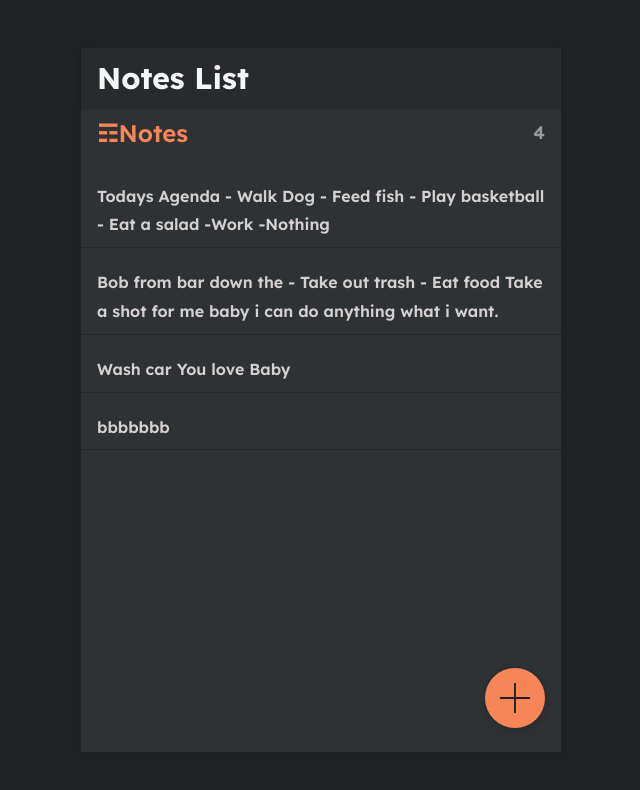
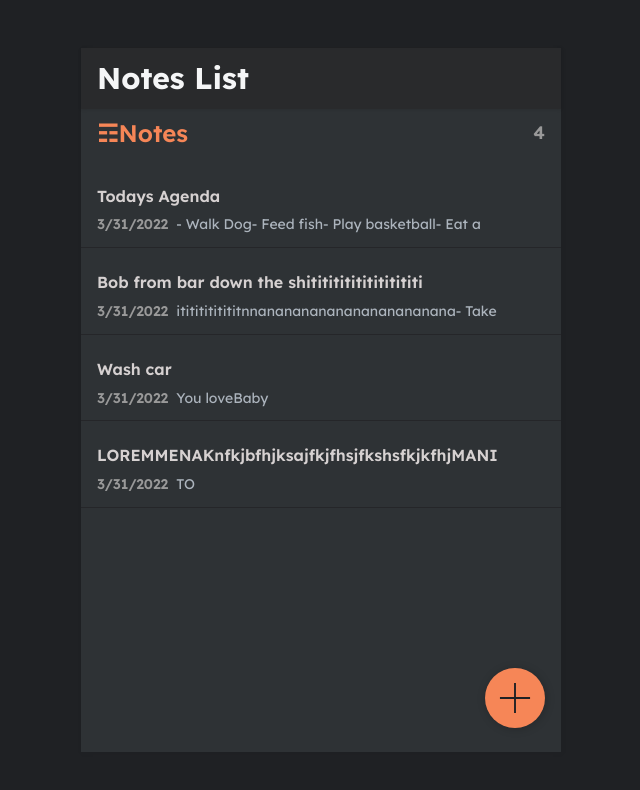
Before and after one commit to Z3r0J/react-note-app, a React (Create React App) app: page / in a window 1280 px wide. Shown: the top 790 px of the page, without its empty margins (319-959 px from the left). Built offline with nearby package versions, Linux system fonts and the light colour scheme; data requests are answered from the project's data file.

Commit message:
Last Commit

```diff
--- a/db.json
+++ b/db.json
@@ -7,8 +7,8 @@
     },
     {
       "id": 2,
-      "body": "Bob from bar down the \n\n- Take out trash\n- Eat food\nTake a shot for me baby i can do anything what i want.",
-      "updated": "2022-03-31T02:00:43.910Z"
+      "body": "Bob from bar down the shititititititititititiititititititit\nnnanananananan\nananananana\n\n- Take out trash\n- Eat food\nTake a shot for me baby i can do anything what i want.",
+      "updated": "2022-03-31T03:14:01.300Z"
     },
     {
       "id": 3,
@@ -16,8 +16,8 @@
       "updated": "2022-03-31T02:23:26.325Z"
     },
     {
-      "body": "bbbbbbb",
-      "updated": "2022-03-31T03:02:43.023Z",
+      "body": "LOREMMENAKnfkjbfhjksajfkjfhsjfkshsfkjkfhjMANITO",
+      "updated": "2022-03-31T03:14:11.923Z",
       "id": 5
     }
   ]
--- a/src/components/ListItem.js
+++ b/src/components/ListItem.js
@@ -1,12 +1,35 @@
 import React from 'react';
 import { Link } from 'react-router-dom';
 
+let getTitle = (note) => {
+  const title = note.body.split('\n')[0]
 
+  if(title.length>45){
+    return title.slice(0,45);
+  }
+  return title;
+}
+
+let getDate = (note) =>{
+  return new Date(note.updated).toLocaleDateString()
+}
+
+let getContent = (note)=>{
+  let title = getTitle(note);
+  let content = note.body.replaceAll('\n','');
+  content = content.replaceAll(title,'');
+
+  if(content.length>45){
+    return content.slice(0,45);
+  }
+  return content;
+}
 function ListItem({note}) {
   return (
     <Link to={`/note/${note.id}`}>
     <div className='notes-list-item'>
-        <h3>{note.body}</h3>
+        <h3>{getTitle(note)}</h3>
+        <p><span>{getDate(note)}</span>{getContent(note)}</p>
     </div>
     </Link>
   )
```
